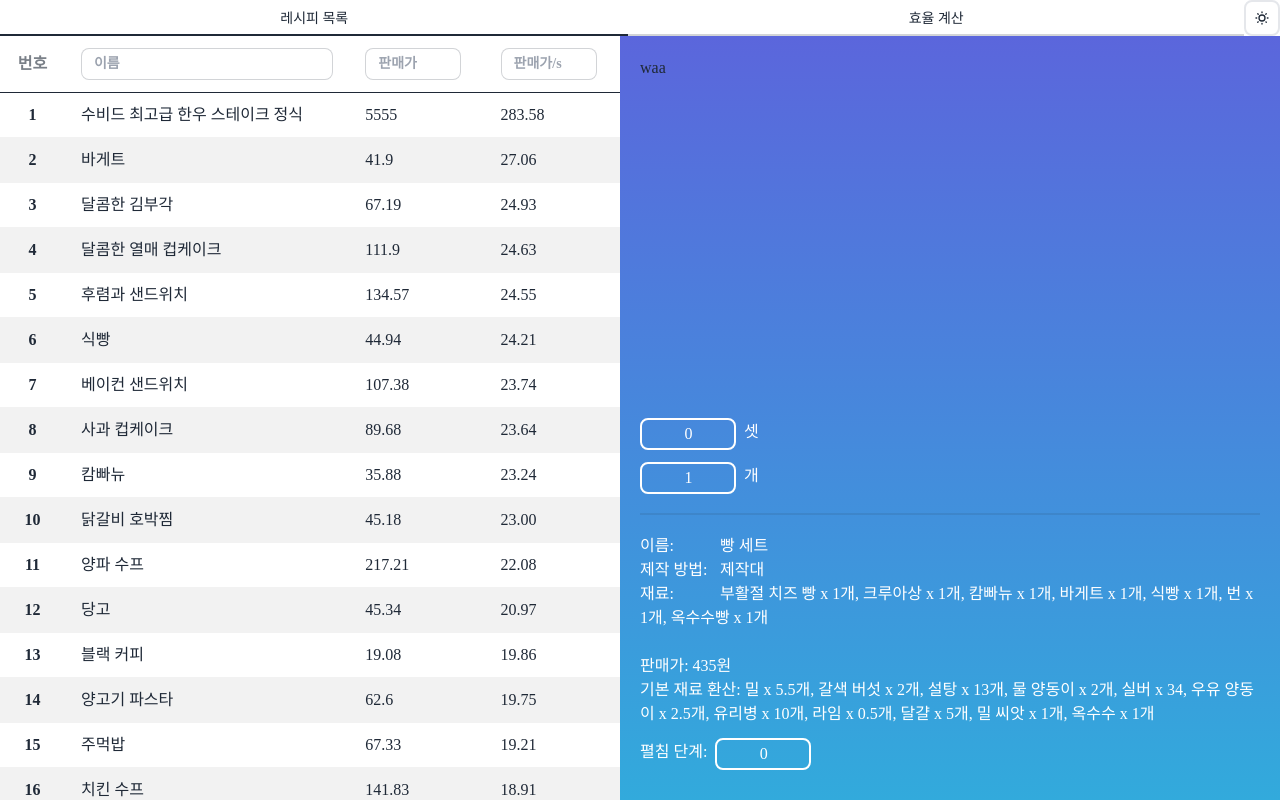
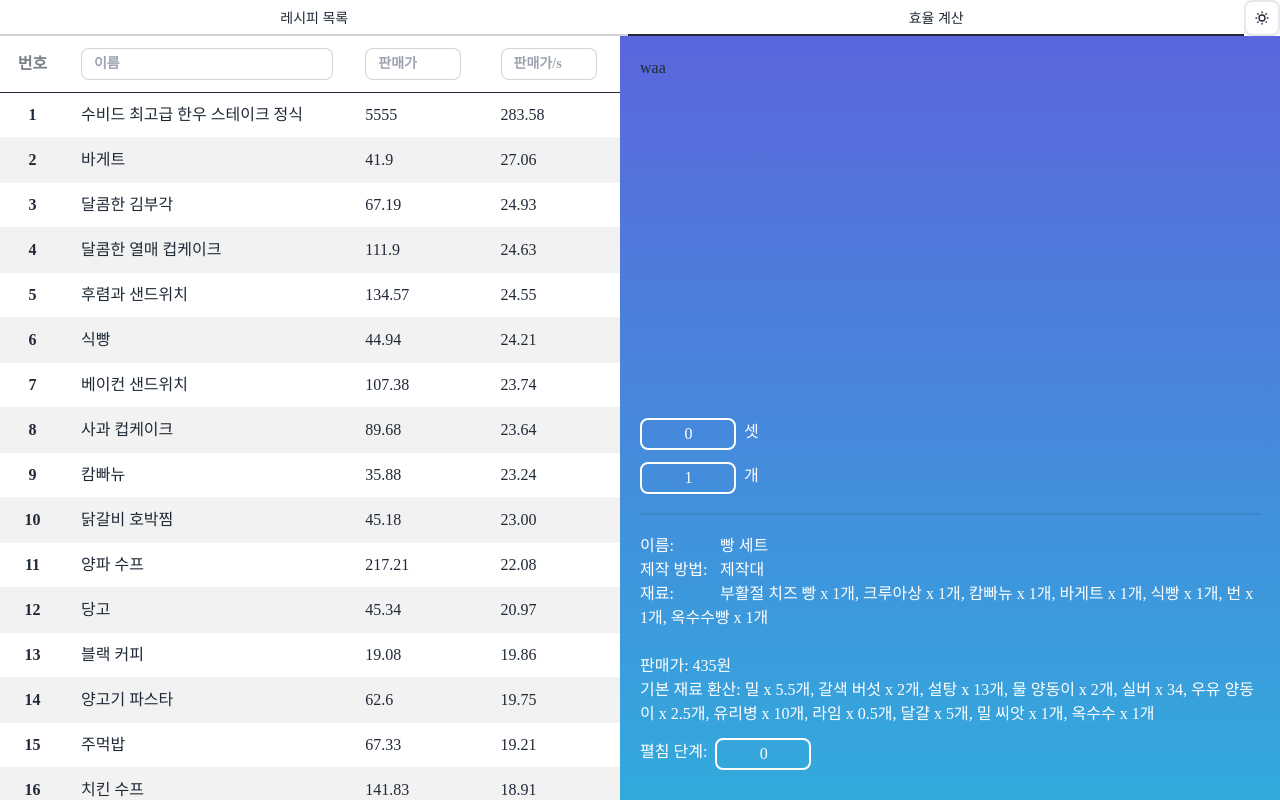
Before and after one commit to kis-75/mcgomserverrecipe, a SvelteKit app: page /efficiency in a window 1280 px wide. Built offline with nearby package versions, Linux system fonts and the light colour scheme; a web font is replaced by a local one.

Commit message:
Update: static page build
- 정적 웹페이지 빌드하여 추가함.

```diff
--- a/package.json
+++ b/package.json
@@ -1,5 +1,5 @@
 {
-	"name": "prac-002",
+	"name": "mc_gom_server_recipe",
 	"version": "0.0.1",
 	"type": "module",
 	"scripts": {
@@ -11,6 +11,7 @@
 	},
 	"devDependencies": {
 		"@sveltejs/adapter-auto": "^3.0.0",
+		"@sveltejs/adapter-static": "^3.0.6",
 		"@sveltejs/kit": "^2.0.0",
 		"@sveltejs/vite-plugin-svelte": "^4.0.0",
 		"autoprefixer": "^10.4.20",
--- /dev/null
+++ b/src/routes/+layout.js
@@ -0,0 +1,2 @@
+export const ssr = false;
+export const prerender = true;
--- a/src/routes/+layout.svelte
+++ b/src/routes/+layout.svelte
@@ -1,4 +1,5 @@
 <script>
+    import { page } from '$app/stores';
     import "../app.css";
     let { children } = $props();
 </script>
@@ -7,22 +8,12 @@
     <nav>
         <div class="flex flex-row">
             <div role="tablist" class="tabs tabs-bordered flex-grow">
-                <a role="tab" class="tab tab-active" href="/recipe_list">레시피 목록</a>
-                <a role="tab" class="tab" href="/efficiency">효율 계산</a>
+                <a role="tab" class="tab {$page.url.pathname === '/recipe_list' ? 'tab-active' : ''}"  href="/recipe_list">레시피 목록</a>
+                <a role="tab" class="tab {$page.url.pathname === '/efficiency' ? 'tab-active' : ''}" href="/efficiency">효율 계산</a>
             </div>
-            <!-- <button class="mx-2"
-            onclick={() => {
-                const html = document.getElementsByTagName('html')[0]
-                if (html.dataset.theme === "light") {
-                    html.dataset.theme = "dark"
-                } else {
-                    html.dataset.theme = "light"
-                }
-            }}>
-                ☀️
-            </button> -->
+
+            <!-- 테마 선택용 버튼 -->
             <label class="swap swap-rotate p-2 border-gray border-2 rounded-lg">
-                <!-- this hidden checkbox controls the state -->
                 <input type="checkbox" class="theme-controller" value="dark" />
 
                 <!-- sun icon -->
--- a/svelte.config.js
+++ b/svelte.config.js
@@ -1,4 +1,4 @@
-import adapter from '@sveltejs/adapter-auto';
+import adapter from '@sveltejs/adapter-static';
 
 /** @type {import('@sveltejs/kit').Config} */
 const config = {
@@ -6,7 +6,15 @@ const config = {
 		// adapter-auto only supports some environments, see https://svelte.dev/docs/kit/adapter-auto for a list.
 		// If your environment is not supported, or you settled on a specific environment, switch out the adapter.
 		// See https://svelte.dev/docs/kit/adapters for more information about adapters.
-		adapter: adapter()
+		adapter: adapter({
+			// default options are shown. On some platforms
+			// these options are set automatically — see below
+			pages: 'build',
+			assets: 'build',
+			fallback: 'app.html',
+			precompress: false,
+			strict: true
+		})
 	}
 };
 
```
Also changed, not shown: 1 other file (tests, documents, lock files or other folders). Lines whose indentation alone changed are shown as unchanged.
